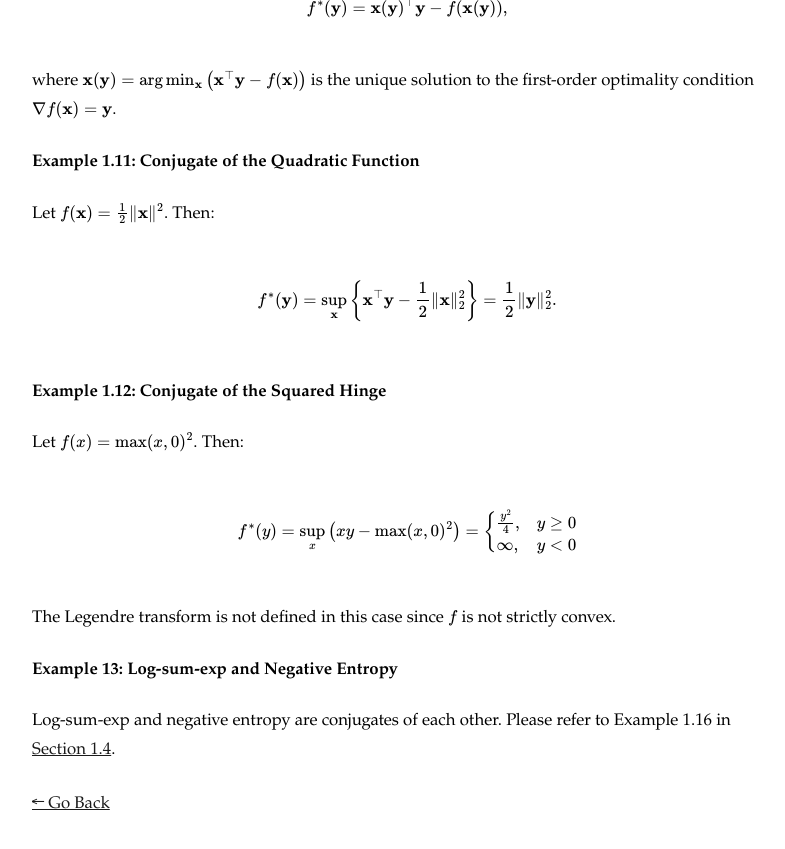
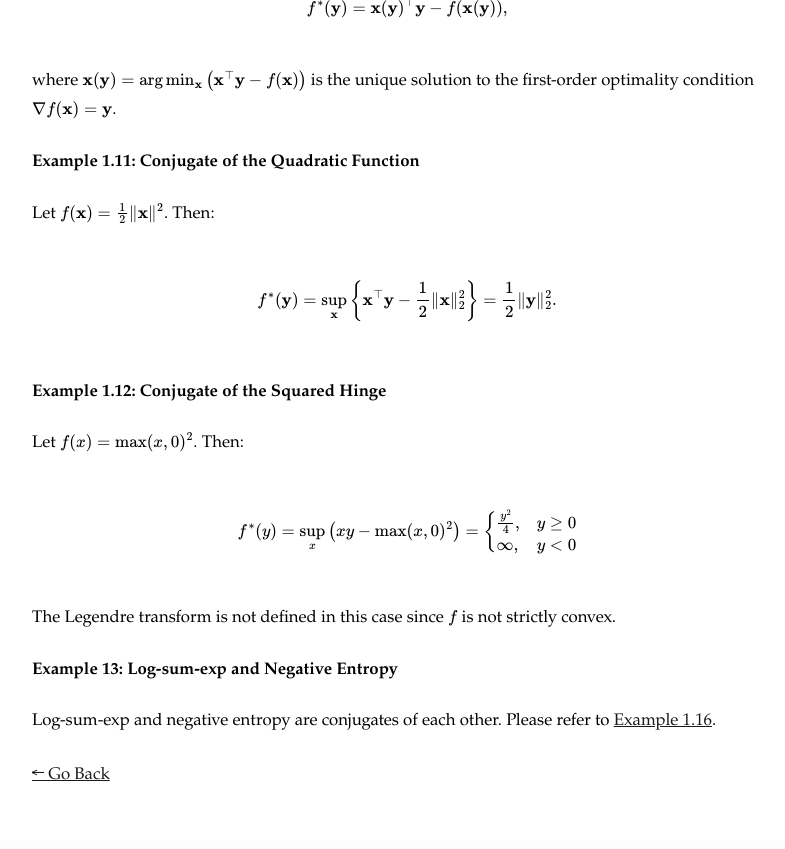
Before and after one commit to optmai/opt4ml, a Jekyll site: the page Ch1-3.html, which Jekyll copies as it is, in a window 1280 px wide and 900 px high, scrolled down 1216 px. Shown: the top 849 px of the window, without its empty margins (233-1018 px from the left). Built offline with Jekyll 4.4.1, drawn with Linux system fonts in a browser that asks for light colours.

Commit message:
Add files via upload

```diff
--- a/Ch1-3.html
+++ b/Ch1-3.html
@@ -393,7 +393,7 @@ class="math inline">\(f\)</span> is not strictly convex.</p>
 <h4 id="example-13-log-sum-exp-and-negative-entropy">Example 13:
 Log-sum-exp and Negative Entropy</h4>
 <p>Log-sum-exp and negative entropy are conjugates of each other. Please
-refer to Example 1.16 in <a href="Ch1-4.html">Section 1.4</a>.</p>
+refer to <a href="Ch1-4.html#example16-kkt">Example 1.16</a>.</p>
 <p style="text-align:left; margin-top:1.5em;">
 <a href="javascript:history.back()">← Go Back</a>
 </p>
```
